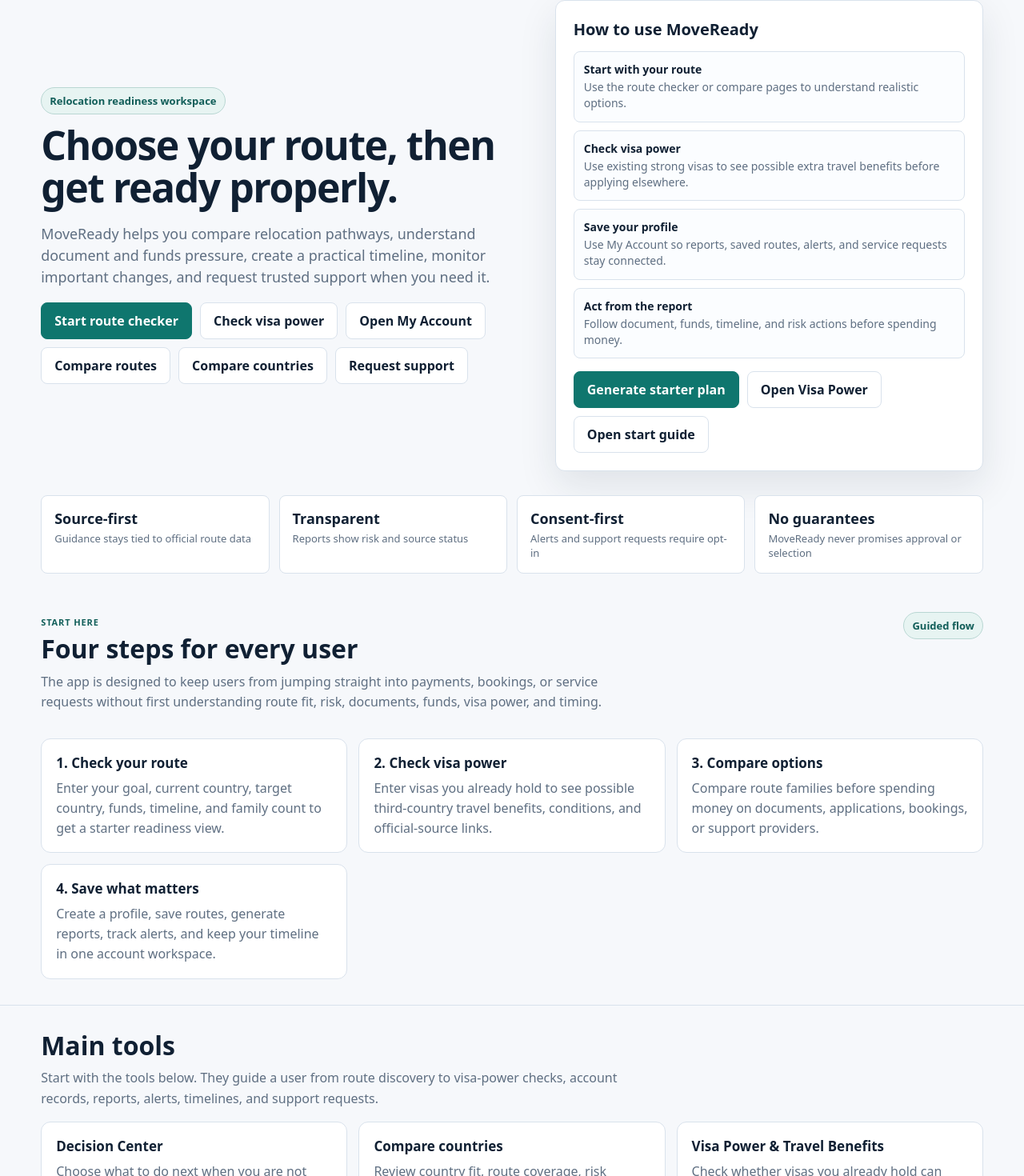
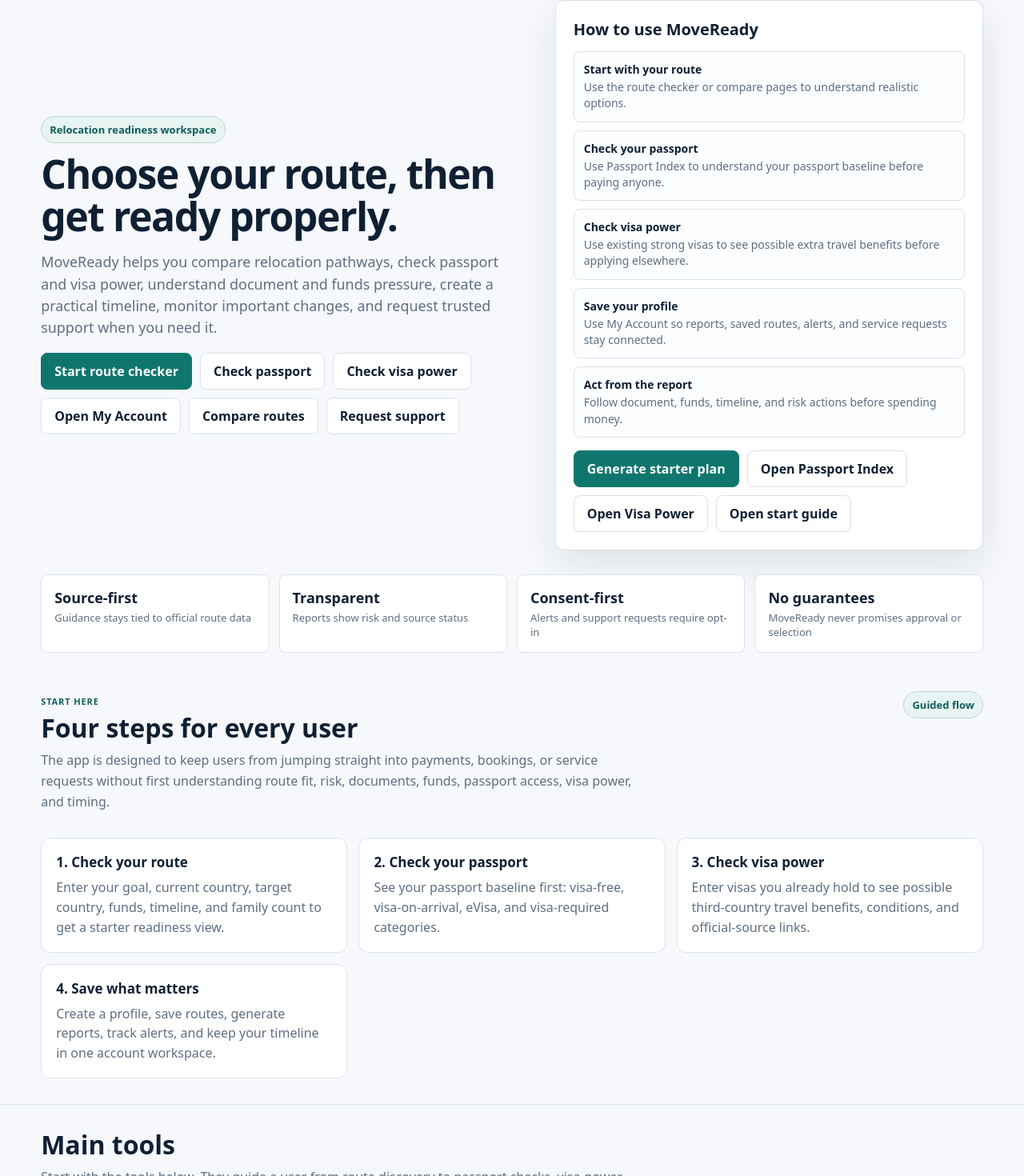
Before and after one commit to SirBM201/SirBM201-moveready-frontend, a Next.js app: page / in a window 1280 px wide. Shown: the part 107-1577 px from the top of the page at 80% size. Built offline with nearby package versions, Linux system fonts and the light colour scheme.

Commit message:
Add passport index to homepage launch flow

```diff
--- a/app/page.tsx
+++ b/app/page.tsx
@@ -8,14 +8,14 @@ const quickStart = [
     text: "Enter your goal, current country, target country, funds, timeline, and family count to get a starter readiness view.",
   },
   {
-    title: "2. Check visa power",
+    title: "2. Check your passport",
+    href: "/passport-index",
+    text: "See your passport baseline first: visa-free, visa-on-arrival, eVisa, and visa-required categories.",
+  },
+  {
+    title: "3. Check visa power",
     href: "/visa-power",
     text: "Enter visas you already hold to see possible third-country travel benefits, conditions, and official-source links.",
-  },
-  {
-    title: "3. Compare options",
-    href: "/compare",
-    text: "Compare route families before spending money on documents, applications, bookings, or support providers.",
   },
   {
     title: "4. Save what matters",
@@ -34,6 +34,11 @@ const publicTools = [
     title: "Compare countries",
     href: "/country-comparison",
     text: "Review country fit, route coverage, risk signals, source confidence, and next steps side by side.",
+  },
+  {
+    title: "Passport Index",
+    href: "/passport-index",
+    text: "Check your passport baseline before applying elsewhere: visa-free, visa-on-arrival, eVisa, and visa-required categories.",
   },
   {
     title: "Visa Power & Travel Benefits",
@@ -102,14 +107,14 @@ export default function Home() {
           <span className="eyebrow">Relocation readiness workspace</span>
           <h1>Choose your route, then get ready properly.</h1>
           <p className="lede">
-            MoveReady helps you compare relocation pathways, understand document and funds pressure, create a practical timeline, monitor important changes, and request trusted support when you need it.
+            MoveReady helps you compare relocation pathways, check passport and visa power, understand document and funds pressure, create a practical timeline, monitor important changes, and request trusted support when you need it.
           </p>
           <div className="actions">
             <a className="btn primary" href="/route-checker">Start route checker</a>
+            <a className="btn" href="/passport-index">Check passport</a>
             <a className="btn" href="/visa-power">Check visa power</a>
             <a className="btn" href="/dashboard">Open My Account</a>
             <a className="btn" href="/compare">Compare routes</a>
-            <a className="btn" href="/country-comparison">Compare countries</a>
             <a className="btn" href="/services">Request support</a>
           </div>
         </div>
@@ -118,12 +123,14 @@ export default function Home() {
           <h2>How to use MoveReady</h2>
           <div className="mini-list">
             <div><strong>Start with your route</strong><span>Use the route checker or compare pages to understand realistic options.</span></div>
+            <div><strong>Check your passport</strong><span>Use Passport Index to understand your passport baseline before paying anyone.</span></div>
             <div><strong>Check visa power</strong><span>Use existing strong visas to see possible extra travel benefits before applying elsewhere.</span></div>
             <div><strong>Save your profile</strong><span>Use My Account so reports, saved routes, alerts, and service requests stay connected.</span></div>
             <div><strong>Act from the report</strong><span>Follow document, funds, timeline, and risk actions before spending money.</span></div>
           </div>
           <div className="actions">
             <a className="btn primary" href="/route-checker">Generate starter plan</a>
+            <a className="btn" href="/passport-index">Open Passport Index</a>
             <a className="btn" href="/visa-power">Open Visa Power</a>
             <a className="btn" href="/start">Open start guide</a>
           </div>
@@ -145,7 +152,7 @@ export default function Home() {
             <p className="overline">Start here</p>
             <h2>Four steps for every user</h2>
             <p className="section-intro">
-              The app is designed to keep users from jumping straight into payments, bookings, or service requests without first understanding route fit, risk, documents, funds, visa power, and timing.
+              The app is designed to keep users from jumping straight into payments, bookings, or service requests without first understanding route fit, risk, documents, funds, passport access, visa power, and timing.
             </p>
           </div>
           <span className="status-dot">Guided flow</span>
@@ -163,7 +170,7 @@ export default function Home() {
       <section className="section" id="tools">
         <h2>Main tools</h2>
         <p className="section-intro">
-          Start with the tools below. They guide a user from route discovery to visa-power checks, account records, reports, alerts, timelines, and support requests.
+          Start with the tools below. They guide a user from route discovery to passport checks, visa-power checks, account records, reports, alerts, timelines, and support requests.
         </p>
         <div className="grid">
           {publicTools.map((route) => (
@@ -180,7 +187,7 @@ export default function Home() {
           <div>
             <h2>MoveReady service areas</h2>
             <p className="section-intro">
-              Service areas are grouped so users can move from route choice to visa benefits, alerts, documents, funds, trusted support, and settlement inside one clear platform.
+              Service areas are grouped so users can move from route choice to passport and visa benefits, alerts, documents, funds, trusted support, and settlement inside one clear platform.
             </p>
           </div>
           <div className="actions">
@@ -213,9 +220,10 @@ export default function Home() {
             <span className="badge">Document checklist</span>
             <span className="badge">Proof of funds</span>
             <span className="badge">Budget estimate</span>
+            <span className="badge">Passport index</span>
+            <span className="badge">Visa power</span>
             <span className="badge">Insurance notes</span>
             <span className="badge">Timeline events</span>
-            <span className="badge">Visa power</span>
             <span className="badge">Service requests</span>
             <span className="badge">Source freshness</span>
           </div>
```
